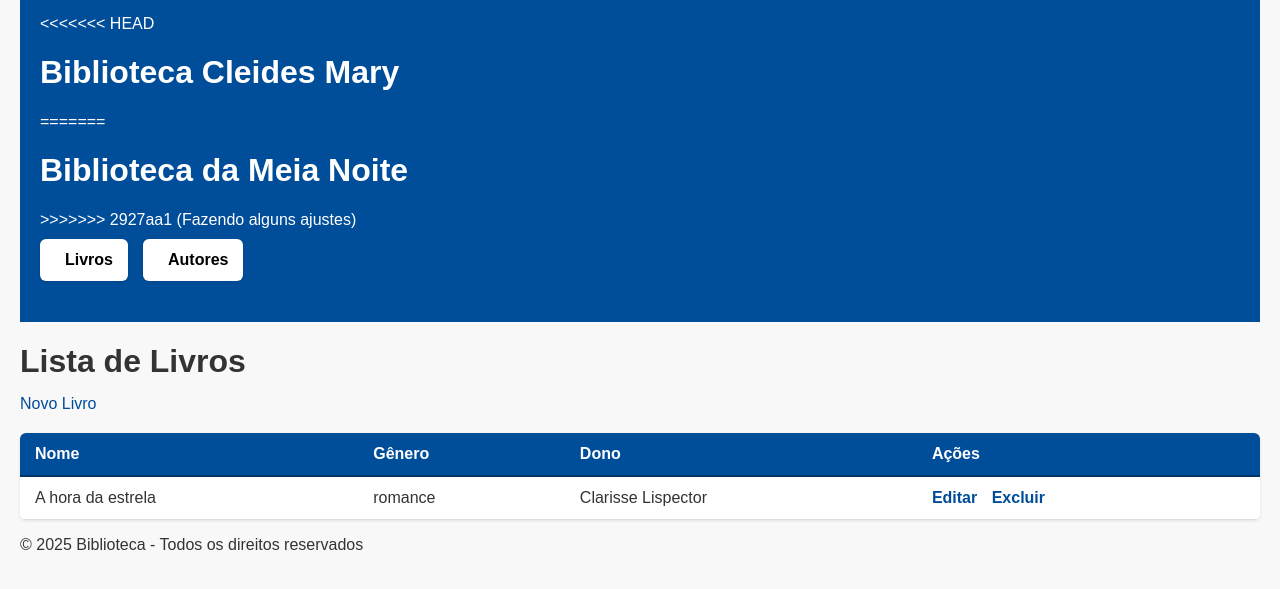
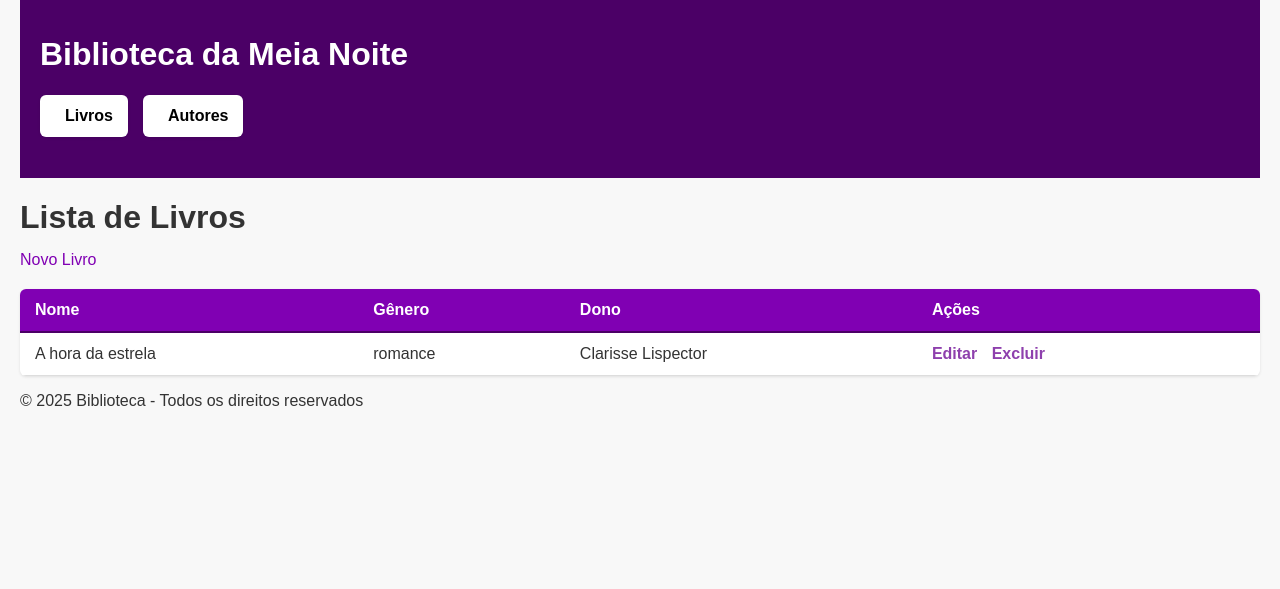
Before and after one commit to Cleide018/Cleide018-Atividade-Individual-CRUD-de-Entidades-Relacionadas, a Flask app: page /livros in a window 1280 px wide. Shown: the top 589 px of the page. Run offline with Flask 3, Linux system fonts and the light colour scheme; data comes from the database, SQL or seed files in the repository; both versions use the stored data as it was after the commit.

Commit message:
Alterando cores

```diff
--- a/app/static/styles.css
+++ b/app/static/styles.css
@@ -6,10 +6,9 @@ body {
     color: #333;
 }
 
-header {
-    background-color: #004d99;
+header {background:#4b0066;
     padding: 15px 20px;
-    color: white;
+    color: rgb(255, 255, 255);
     margin-bottom: 20px;
 }
 
@@ -58,12 +57,12 @@ ul li {
 }
 
 ul li:hover {
-    background-color: #e6f0ff;
+    background-color: #f0e6ff;
 }
 
 ul li a {
     margin-left: 10px;
-    color: #004d99;
+    color: #8000b3;
     text-decoration: none;
     font-weight: 600;
 }
@@ -73,7 +72,7 @@ ul li a:hover {
 }
 
 button, input[type="submit"] {
-    background-color: #004d99;
+    background-color: #8000b3;
     color: white;
     border: none;
     padding: 8px 15px;
@@ -83,11 +82,11 @@ button, input[type="submit"] {
 }
 
 button:hover, input[type="submit"]:hover {
-    background-color: #003366;
+    background-color: #5d036f;
 }
 
 a {
-    color: #004d99;
+    color: #8000b3;
     text-decoration: none;
 }
 
@@ -122,14 +121,14 @@ table {
 }
 
 thead {
-    background-color: #004d99;
+    background-color: #8000b3;
     color: white;
 }
 
 thead th {
     padding: 12px 15px;
     text-align: left;
-    border-bottom: 2px solid #003366;
+    border-bottom: 2px solid #4b0066;
 }
 
 tbody tr {
@@ -138,7 +137,7 @@ tbody tr {
 }
 
 tbody tr:hover {
-    background-color: #e6f0ff;
+    background-color: #f0e6ff;
 }
 
 tbody td {
@@ -146,7 +145,7 @@ tbody td {
 }
 
 table a {
-    color: #004d99;
+    color: #8e40ad;
     text-decoration: none;
     margin-right: 10px;
     font-weight: 600;
--- a/app/templates/base.html
+++ b/app/templates/base.html
@@ -9,11 +9,7 @@
 <body>
     <header>
         <div class="logo">
-<<<<<<< HEAD
-            <h1>Biblioteca Cleides Mary</h1>
-=======
             <h1>Biblioteca da Meia Noite</h1>
->>>>>>> 2927aa1 (Fazendo alguns ajustes)
         </div>
         <nav>
             <ul>
--- a/app/templates/home.html
+++ b/app/templates/home.html
@@ -9,11 +9,7 @@
 <body>
     <header>
         <div class="logo">
-<<<<<<< HEAD
-            <h1>Biblioteca Cleides Mary</h1>
-=======
             <h1>Biblioteca da Meia Noite</h1>
->>>>>>> 2927aa1 (Fazendo alguns ajustes)
         </div>
 
         <nav>
```
Also changed, not shown: app/database/banco.db.
